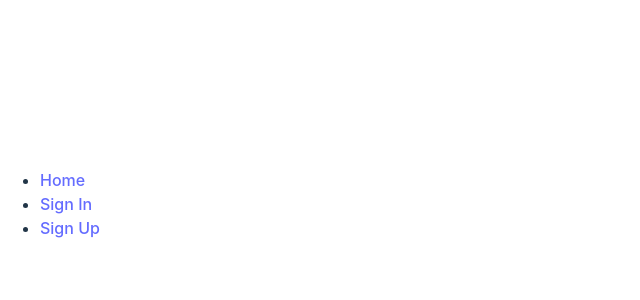
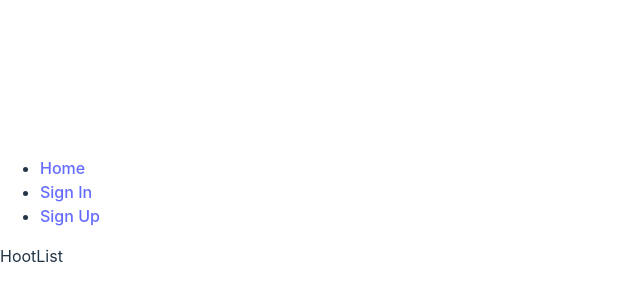
Before and after one commit to JWStudyHall/hoot-front-end, a React (Vite) app: page /hoots in a window 1280 px wide. Shown: the part 196-496 px from the top of the page, without its empty margins (0-640 px from the left). Built offline with nearby package versions, Linux system fonts and the light colour scheme; no server answers.

Commit message:
hootlist

```diff
--- a/src/App.jsx
+++ b/src/App.jsx
@@ -4,6 +4,7 @@ import { UserContext } from "./contexts/UserContext.jsx";
 import NavBar from "./components/NavBar/NavBar.jsx";
 import SignUpForm from "./components/SignUpForm/SignUpForm.jsx";
 import SignInForm from "./components/SignInForm/SignInForm.jsx";
+import HootList from "./components/HootList/HootList.jsx";
 import Landing from "./components/Landing/Landing.jsx";
 import Dashboard from "./components/Dashboard/Dashboard.jsx";
 
@@ -15,6 +16,7 @@ const App = () => {
       <NavBar />
       <Routes>
         <Route path="/" element={user ? <Dashboard /> : <Landing />} />
+        <Route path="/hoots" element={<HootList />} />
         <Route path="/sign-up" element={<SignUpForm />} />
         <Route path="/sign-in" element={<SignInForm />} />
       </Routes>
--- /dev/null
+++ b/src/components/HootList/HootList.jsx
@@ -0,0 +1,5 @@
+const HootList = (props) => {
+  return <main>HootList</main>;
+};
+
+export default HootList;
--- a/src/components/NavBar/NavBar.jsx
+++ b/src/components/NavBar/NavBar.jsx
@@ -18,6 +18,9 @@ const NavBar = () => {
           <li>
             <Link to="/">Dashboard</Link>
           </li>
+          <li>
+          <Link to ="/hoots">Hoots</Link>
+          </li>
           <li onClick={handleSignOut}>Sign Out</li>
         </ul>
       ) : (
@@ -25,6 +28,7 @@ const NavBar = () => {
           <li>
             <Link to="/">Home</Link>
           </li>
+
           <li>
             <Link to="/sign-in">Sign In</Link>
           </li>
```
Also changed, not shown: 1 other file (tests, documents, lock files or other folders).
